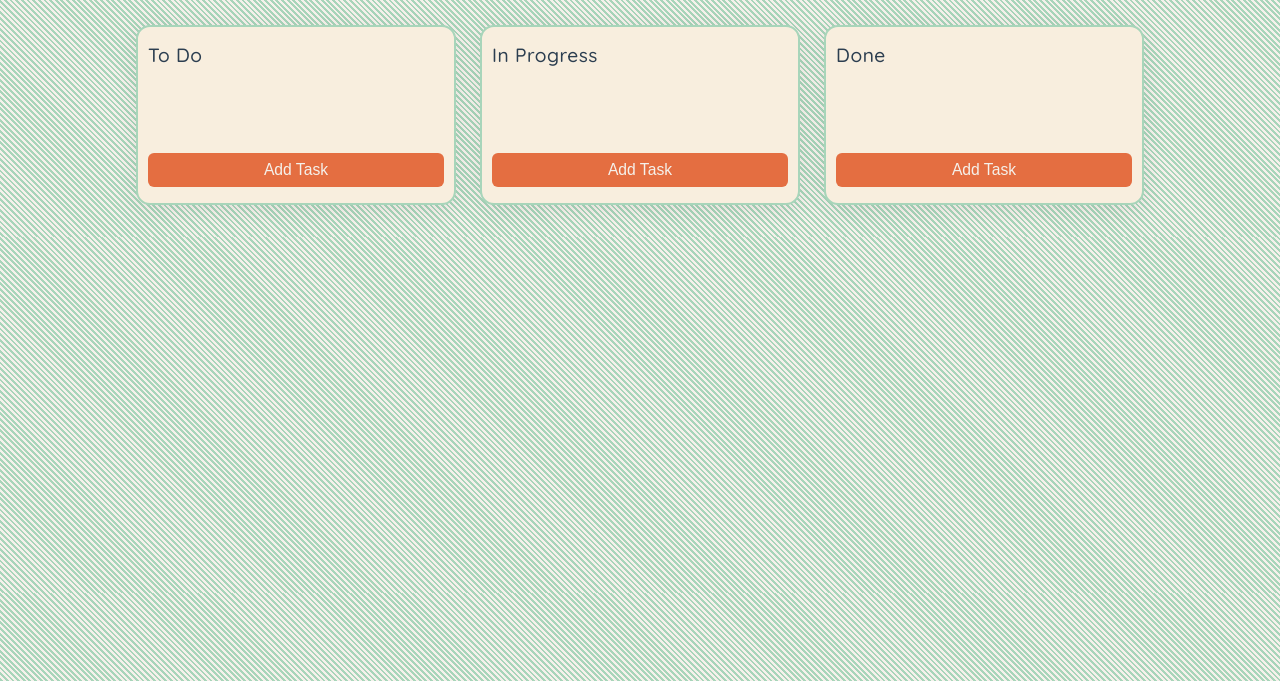
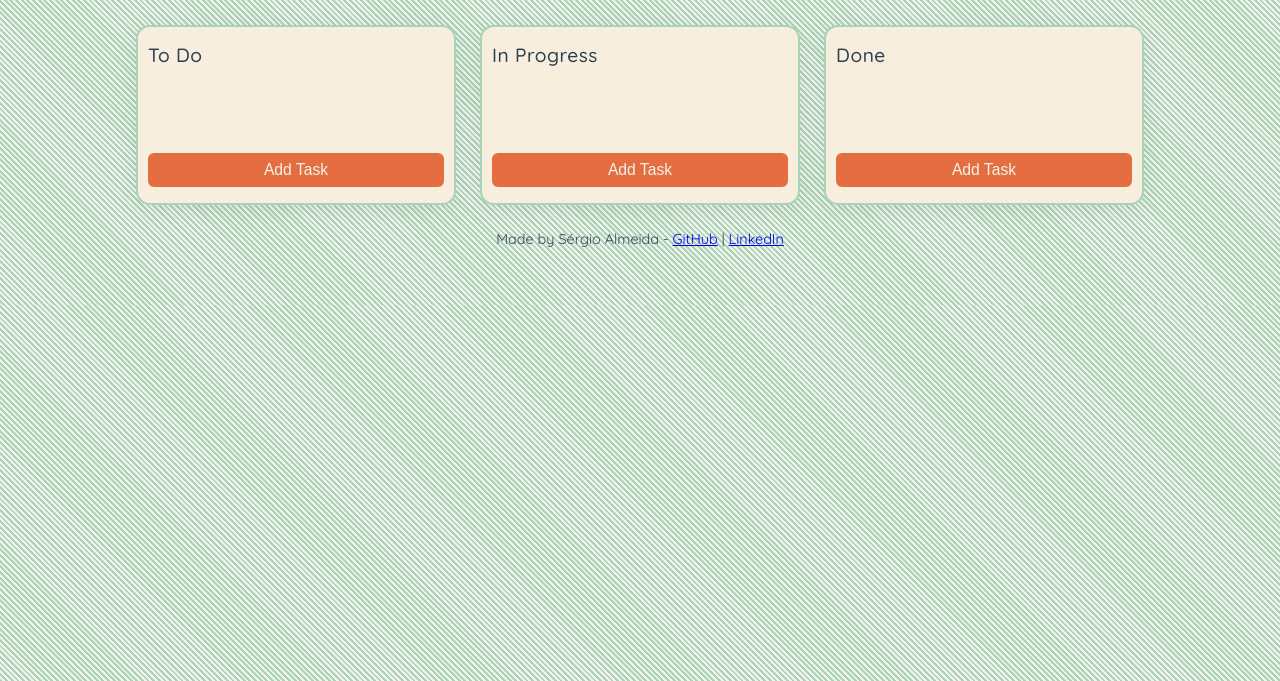
Before and after one commit to Serg1oA/simply-kanban, a website: page index.html in a window 1280 px wide. Shown: the part 119-800 px from the top of the page. Drawn offline with Linux system fonts and the light colour scheme.

Commit message:
Added simple footer

```diff
--- a/index.html
+++ b/index.html
@@ -10,23 +10,33 @@
   </head>
   <body>
     <h1>Simply Kanban</h1>
+
     <div id="kanban">
       <div class="column" data-status="todo">
         <h2>To Do</h2>
         <div class="tasks"></div>
         <button onclick="addTask('todo')">Add Task</button>
       </div>
+
       <div class="column" data-status="inprogress">
         <h2>In Progress</h2>
         <div class="tasks"></div>
         <button onclick="addTask('inprogress')">Add Task</button>
       </div>
+
       <div class="column" data-status="done">
         <h2>Done</h2>
         <div class="tasks"></div>
         <button onclick="addTask('done')">Add Task</button>
       </div>
     </div>
+
+    <footer>
+      Made by Sérgio Almeida -
+      <a href="https://github.com/Serg1oA" target="_blank">GitHub</a> |
+      <a href="https://www.linkedin.com/in/almeidasergiomc/" target="_blank">LinkedIn</a>
+    </footer>
+
     <script src="kanban.js"></script>
   </body>
 </html>
--- a/style.css
+++ b/style.css
@@ -249,6 +249,14 @@ button:hover {
   color: var(--warm-beige);
 }
 
+/* Footer Styles */
+footer {
+  text-align: center;
+  margin: 25px 0;
+  font-size: 0.9rem;
+  color: var(--light-charcoal);
+}
+
 /* ===========================
    Responsive Design
    =========================== */
```
